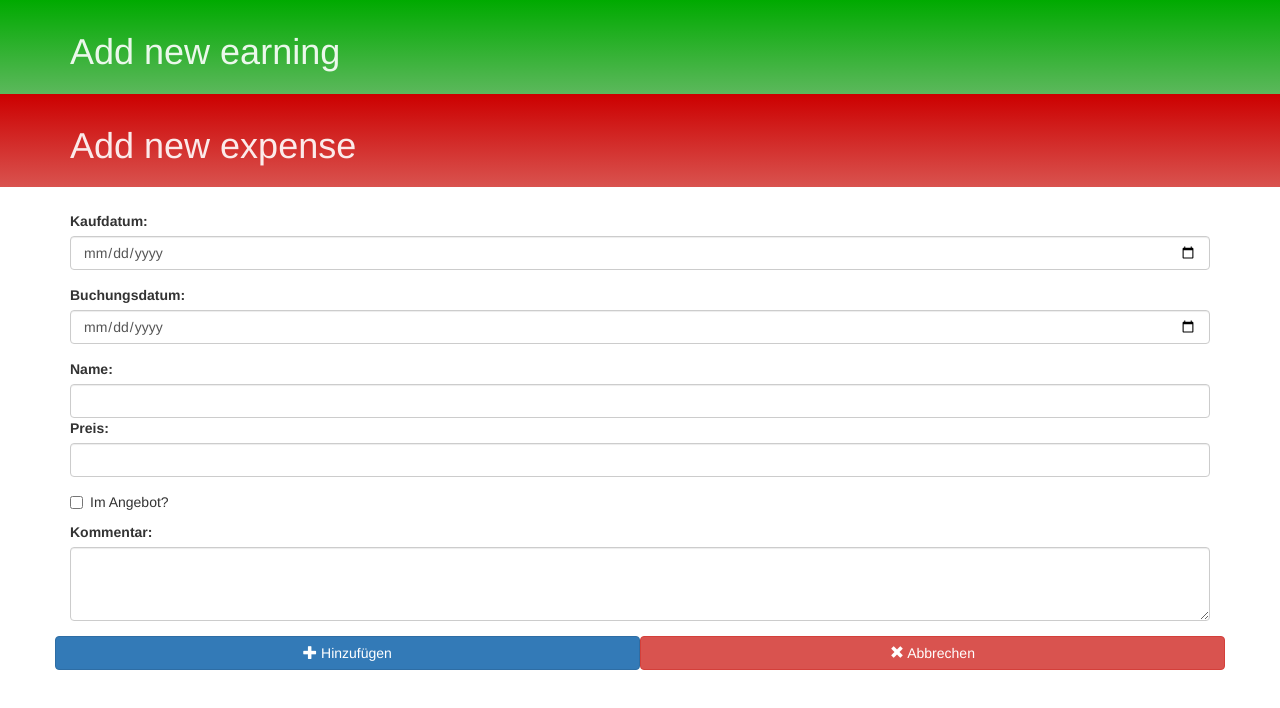
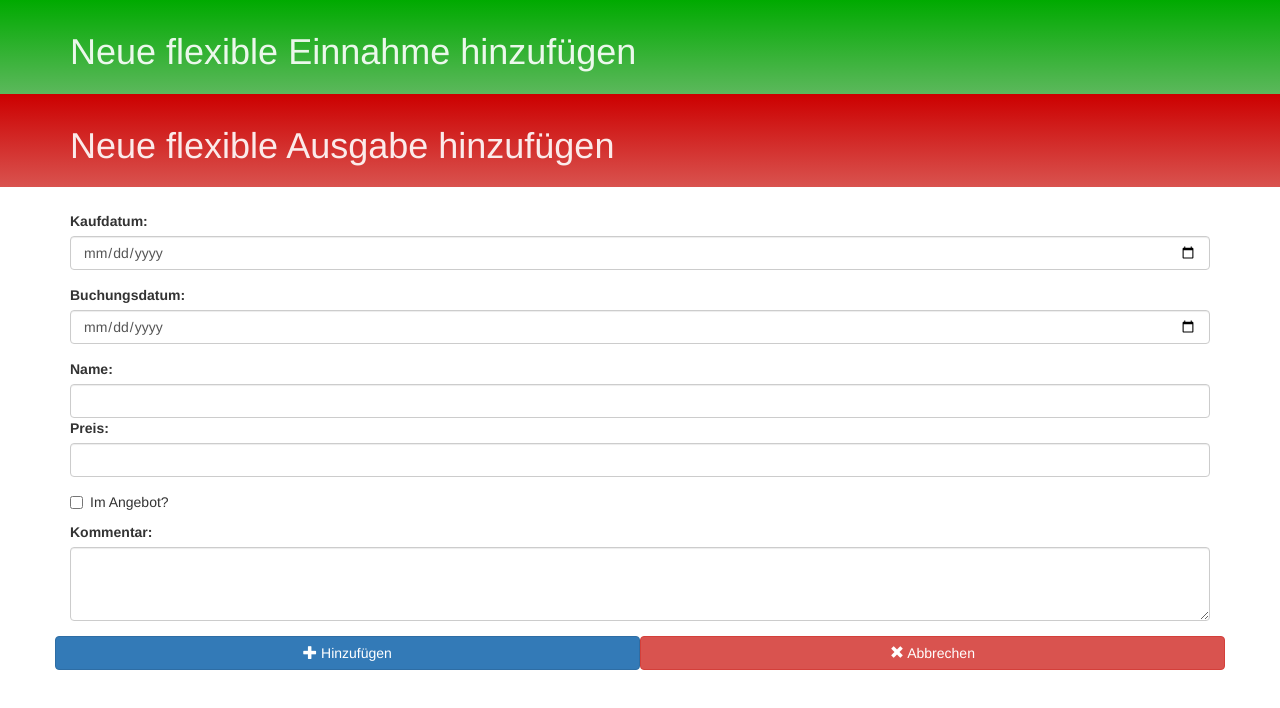
Before and after one commit to XElementDev/Money, a website: page src/Clients/HTML/assets/new/index.html in a window 1280 px wide. Drawn offline with nearby package versions, Linux system fonts and the light colour scheme.

Commit message:
more precise titles for some HTML

```diff
--- a/src/Clients/HTML/assets/new/index.html
+++ b/src/Clients/HTML/assets/new/index.html
@@ -2,7 +2,7 @@
 <html>
 	<head>
 		<meta charset="UTF-8" />
-		<title>New asset &#149; Haushaltsbuch</title>
+		<title>Neue Einnahme/Ausgabe &#149; Haushaltsbuch</title>
 		<link rel="stylesheet" href="https://maxcdn.bootstrapcdn.com/bootstrap/3.3.7/css/bootstrap.min.css" />
 		<link rel="stylesheet" href="index.css" />
 		<script src="https://ajax.googleapis.com/ajax/libs/jquery/1.12.4/jquery.min.js"></script>
@@ -11,12 +11,12 @@
 	<body>
 		<div class="title-header-earning">
 			<div class="container">
-				<h1>Add new earning</h1>
+				<h1>Neue flexible Einnahme hinzufügen</h1>
 		</div>
 		</div>
 		<div class="title-header-expense">
 			<div class="container">
-				<h1>Add new expense</h1>
+				<h1>Neue flexible Ausgabe hinzufügen</h1>
 			</div>
 		</div>
 		<div class="content">
```
Also changed, not shown: src/Clients/HTML/index.html (+1 -1 lines).
